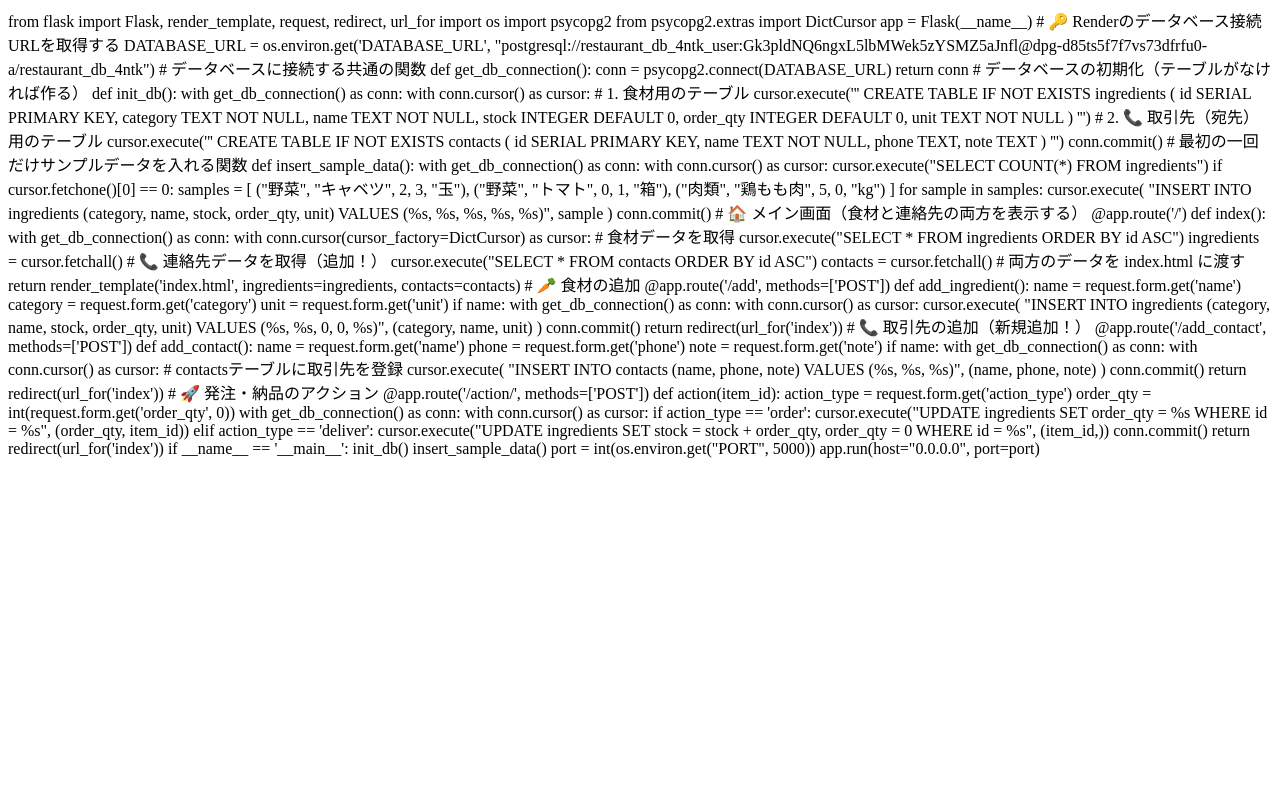
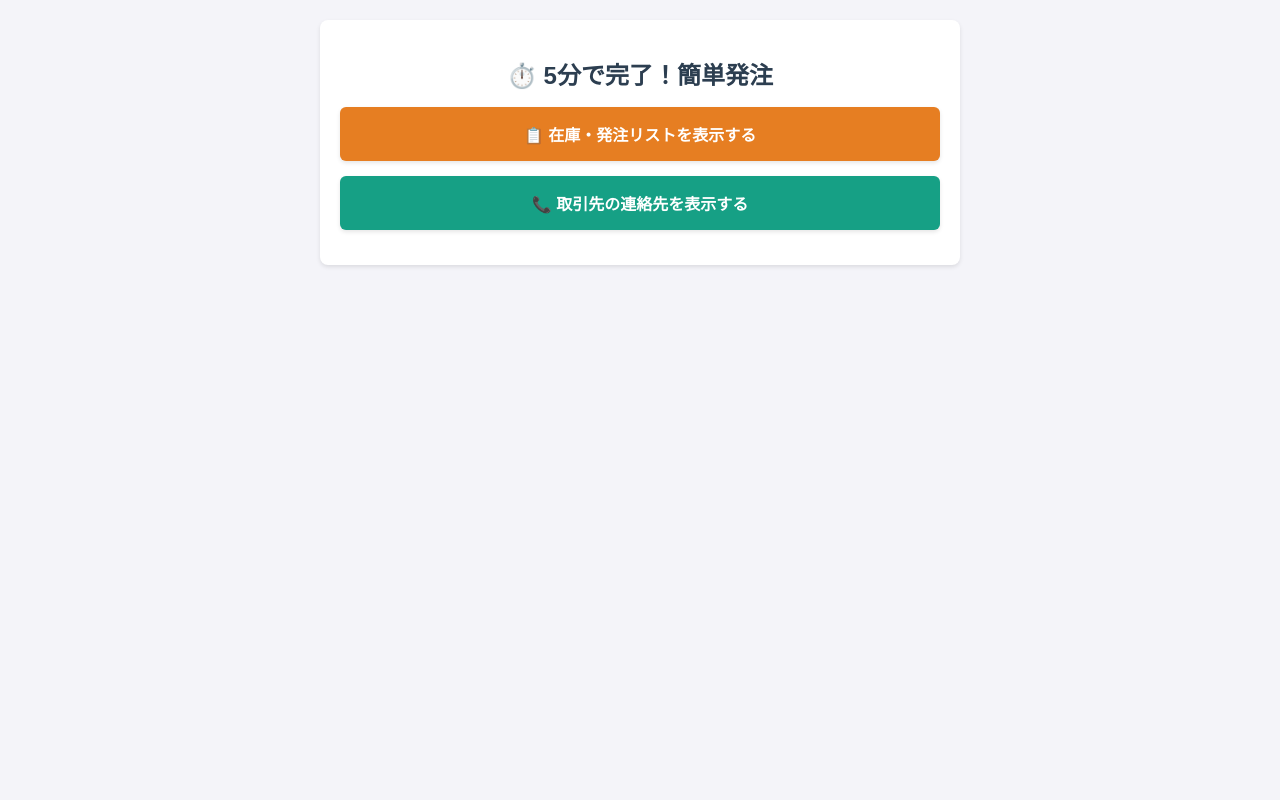
Before and after one commit to taikitaka/restaurant-app, a Flask app: page / in a window 1280 px wide. Run offline with Flask 3, Linux system fonts and the light colour scheme; a database or web service that is not in the repository returns one stand-in record (values such as "Sample title"); some libraries are stand-ins or nearby versions.

Commit message:
fix file mixup between app.py and index.html

```diff
--- a/app.py
+++ b/app.py
@@ -5,21 +5,17 @@ from psycopg2.extras import DictCursor
 
 app = Flask(__name__)
 
-# 🔑 Renderのデータベース接続URLを取得する（ローカル検証用のバックアップ付き）
-# 先ほどコピーした Internal Database URL を、"" の中（第二引数）に貼り付けてください！
+# 🔑 Renderのデータベース接続URL（田中さんのURLに設定済みです！）
 DATABASE_URL = os.environ.get('DATABASE_URL', "postgresql://restaurant_db_4ntk_user:Gk3pldNQ6ngxL5lbMWek5zYSMZ5aJnfl@dpg-d85ts5f7f7vs73dfrfu0-a/restaurant_db_4ntk")
 
-# データベースに接続する共通の関数
 def get_db_connection():
-    # PostgreSQLへの接続（辞書型でデータを扱えるように設定）
     conn = psycopg2.connect(DATABASE_URL)
     return conn
 
-# データベースの初期化（テーブルがなければ作る）
 def init_db():
     with get_db_connection() as conn:
         with conn.cursor() as cursor:
-            # 1. 食材用のテーブル（既存）
+            # 1. 食材用のテーブル
             cursor.execute('''
                 CREATE TABLE IF NOT EXISTS ingredients (
                     id SERIAL PRIMARY KEY,
@@ -30,19 +26,17 @@ def init_db():
                     unit TEXT NOT NULL
                 )
             ''')
-
-            # 2. 📞 取引先（宛先）用の新しいテーブルを追加！
+            # 2. 📞 取引先（宛先）用のテーブル
             cursor.execute('''
                 CREATE TABLE IF NOT EXISTS contacts (
                     id SERIAL PRIMARY KEY,
-                    name TEXT NOT NULL,        -- 取引先の名（〇〇八百屋 など）
-                    phone TEXT,                -- 電話番号
-                    note TEXT                  -- メモ（LINEのリンクや担当者名など）
+                    name TEXT NOT NULL,
+                    phone TEXT,
+                    note TEXT
                 )
             ''')
             conn.commit()
 
-# 最初の一回だけサンプルデータを入れる関数
 def insert_sample_data():
     with get_db_connection() as conn:
         with conn.cursor() as cursor:
@@ -63,11 +57,14 @@ def insert_sample_data():
 @app.route('/')
 def index():
     with get_db_connection() as conn:
-        # DictCursorを使って、sqlite3のRowと同じように辞書型で取得
         with conn.cursor(cursor_factory=DictCursor) as cursor:
             cursor.execute("SELECT * FROM ingredients ORDER BY id ASC")
             ingredients = cursor.fetchall()
-    return render_template('index.html', ingredients=ingredients)
+
+            cursor.execute("SELECT * FROM contacts ORDER BY id ASC")
+            contacts = cursor.fetchall()
+
+    return render_template('index.html', ingredients=ingredients, contacts=contacts)
 
 @app.route('/add', methods=['POST'])
 def add_ingredient():
@@ -78,10 +75,25 @@ def add_ingredient():
     if name:
         with get_db_connection() as conn:
             with conn.cursor() as cursor:
-                # SQLiteの '?' から PostgreSQLの '%s' へプレースホルダーを変更
                 cursor.execute(
                     "INSERT INTO ingredients (category, name, stock, order_qty, unit) VALUES (%s, %s, 0, 0, %s)",
                     (category, name, unit)
+                )
+                conn.commit()
+    return redirect(url_for('index'))
+
+@app.route('/add_contact', methods=['POST'])
+def add_contact():
+    name = request.form.get('name')
+    phone = request.form.get('phone')
+    note = request.form.get('note')
+
+    if name:
+        with get_db_connection() as conn:
+            with conn.cursor() as cursor:
+                cursor.execute(
+                    "INSERT INTO contacts (name, phone, note) VALUES (%s, %s, %s)",
+                    (name, phone, note)
                 )
                 conn.commit()
     return redirect(url_for('index'))
@@ -94,10 +106,8 @@ def action(item_id):
     with get_db_connection() as conn:
         with conn.cursor() as cursor:
             if action_type == 'order':
-                # 発注数を更新
                 cursor.execute("UPDATE ingredients SET order_qty = %s WHERE id = %s", (order_qty, item_id))
             elif action_type == 'deliver':
-                # 納品：在庫 ＝ 現在の在庫 ＋ 発注数、発注数を0に戻す
                 cursor.execute("UPDATE ingredients SET stock = stock + order_qty, order_qty = 0 WHERE id = %s", (item_id,))
             conn.commit()
 
@@ -106,6 +116,5 @@ def action(item_id):
 if __name__ == '__main__':
     init_db()
     insert_sample_data()
-    # Render環境のポートに自動対応させる設定
     port = int(os.environ.get("PORT", 5000))
     app.run(host="0.0.0.0", port=port)
--- a/templates/index.html
+++ b/templates/index.html
@@ -1,132 +1,176 @@
-from flask import Flask, render_template, request, redirect, url_for
-import os
-import psycopg2
-from psycopg2.extras import DictCursor
+<!DOCTYPE html>
+<html lang="ja">
+<head>
+    <meta charset="UTF-8">
+    <meta name="viewport" content="width=device-width, initial-scale=1.0">
+    <title>爆速発注アプリ</title>
+    <style>
+        body { font-family: sans-serif; margin: 20px; background-color: #f4f4f9; color: #333; }
+        .container { max-width: 600px; margin: 0 auto; background: white; padding: 20px; border-radius: 8px; box-shadow: 0 2px 4px rgba(0,0,0,0.1); }
+        h1 { text-align: center; font-size: 24px; color: #2c3e50; }
+        .add-form { background: #eef2f3; padding: 15px; border-radius: 6px; margin-top: 20px; margin-bottom: 20px; }
+        .add-form input, .add-form select, .add-form button { padding: 8px; margin-right: 5px; font-size: 14px; }
+        table { width: 100%; border-collapse: collapse; margin-top: 10px; }
+        th, td { padding: 12px; text-align: left; border-bottom: 1px solid #ddd; }
+        th { background-color: #f8f9fa; }
+        .qty-input { width: 60px; text-align: center; padding: 6px; font-size: 16px; }
+        .btn { padding: 8px 14px; border: none; border-radius: 4px; cursor: pointer; font-weight: bold; font-size: 14px; }
+        .btn-order { background-color: #3498db; color: white; }
+        .btn-deliver { background-color: #2ecc71; color: white; margin-left: 5px; }
+        .btn-add { background-color: #34495e; color: white; }
 
-app = Flask(__name__)
+        .btn-toggle {
+            width: 100%;
+            padding: 15px;
+            font-size: 16px;
+            background-color: #e67e22;
+            color: white;
+            border: none;
+            border-radius: 6px;
+            cursor: pointer;
+            font-weight: bold;
+            margin-bottom: 15px;
+            box-shadow: 0 2px 4px rgba(0,0,0,0.1);
+        }
+        .btn-toggle-contact {
+            background-color: #16a085;
+        }
+        .hidden-list {
+            display: none;
+        }
+    </style>
+</head>
+<body>
 
-# 🔑 Renderのデータベース接続URLを取得する
-DATABASE_URL = os.environ.get('DATABASE_URL', "postgresql://restaurant_db_4ntk_user:Gk3pldNQ6ngxL5lbMWek5zYSMZ5aJnfl@dpg-d85ts5f7f7vs73dfrfu0-a/restaurant_db_4ntk")
+<div class="container">
+    <h1>⏱️ 5分で完了！簡単発注</h1>
 
-# データベースに接続する共通の関数
-def get_db_connection():
-    conn = psycopg2.connect(DATABASE_URL)
-    return conn
+    <button type="button" class="btn-toggle" onclick="toggleSection('list-container')">📋 在庫・発注リストを表示する</button>
 
-# データベースの初期化（テーブルがなければ作る）
-def init_db():
-    with get_db_connection() as conn:
-        with conn.cursor() as cursor:
-            # 1. 食材用のテーブル
-            cursor.execute('''
-                CREATE TABLE IF NOT EXISTS ingredients (
-                    id SERIAL PRIMARY KEY,
-                    category TEXT NOT NULL,
-                    name TEXT NOT NULL,
-                    stock INTEGER DEFAULT 0,
-                    order_qty INTEGER DEFAULT 0,
-                    unit TEXT NOT NULL
-                )
-            ''')
+    <div id="list-container" class="hidden-list">
+        <table>
+            <thead>
+                <tr>
+                    <th>食材名</th>
+                    <th>在庫</th>
+                    <th>発注数</th>
+                    <th>アクション</th>
+                </tr>
+            </thead>
+            <tbody>
+                {% for item in ingredients %}
+                <tr>
+                    <td>
+                        <strong>{{ item.name }}</strong><br>
+                        <small style="color: #888;">{{ item.category }}</small>
+                    </td>
+                    <td>{{ item.stock }} {{ item.unit }}</td>
+                    <td>
+                        <input type="number" id="qty-{{ item.id }}" value="{{ item.order_qty }}" class="qty-input" min="0"> {{ item.unit }}
+                    </td>
+                    <td>
+                        <button type="button" class="btn btn-order" onclick="shareOrder('{{ item.name }}', '{{ item.id }}', '{{ item.unit }}')">🚀 発注</button>
 
-            # 2. 📞 取引先（宛先）用のテーブル
-            cursor.execute('''
-                CREATE TABLE IF NOT EXISTS contacts (
-                    id SERIAL PRIMARY KEY,
-                    name TEXT NOT NULL,
-                    phone TEXT,
-                    note TEXT
-                )
-            ''')
-            conn.commit()
+                        <form action="/action/{{ item.id }}" method="POST" style="display: inline;">
+                            <input type="hidden" name="order_qty" value="1">
+                            <button type="submit" name="action_type" value="deliver" class="btn btn-deliver">納品</button>
+                        </form>
+                    </td>
+                </tr>
+                {% endfor %}
+            </tbody>
+        </table>
 
-# 最初の一回だけサンプルデータを入れる関数
-def insert_sample_data():
-    with get_db_connection() as conn:
-        with conn.cursor() as cursor:
-            cursor.execute("SELECT COUNT(*) FROM ingredients")
-            if cursor.fetchone()[0] == 0:
-                samples = [
-                    ("野菜", "キャベツ", 2, 3, "玉"),
-                    ("野菜", "トマト", 0, 1, "箱"),
-                    ("肉類", "鶏もも肉", 5, 0, "kg")
-                ]
-                for sample in samples:
-                    cursor.execute(
-                        "INSERT INTO ingredients (category, name, stock, order_qty, unit) VALUES (%s, %s, %s, %s, %s)",
-                        sample
-                    )
-                conn.commit()
+        <div class="add-form">
+            <h3>食材の追加</h3>
+            <form action="/add" method="POST">
+                <select name="category">
+                    <option value="野菜">野菜</option>
+                    <option value="肉類">肉類</option>
+                    <option value="調味料">調味料</option>
+                </select>
+                <input type="text" name="name" placeholder="食材名（例: 玉ねぎ）" required>
+                <input type="text" name="unit" placeholder="単位（例: 個）" style="width: 80px;" required>
+                <button type="submit" class="btn btn-add">追加</button>
+            </form>
+        </div>
+    </div>
 
-# 🏠 メイン画面（食材と連絡先の両方を表示する）
-@app.route('/')
-def index():
-    with get_db_connection() as conn:
-        with conn.cursor(cursor_factory=DictCursor) as cursor:
-            # 食材データを取得
-            cursor.execute("SELECT * FROM ingredients ORDER BY id ASC")
-            ingredients = cursor.fetchall()
+    <button type="button" class="btn-toggle btn-toggle-contact" onclick="toggleSection('contact-container')">📞 取引先の連絡先を表示する</button>
 
-            # 📞 連絡先データを取得（追加！）
-            cursor.execute("SELECT * FROM contacts ORDER BY id ASC")
-            contacts = cursor.fetchall()
+    <div id="contact-container" class="hidden-list">
+        <table>
+            <thead>
+                <tr>
+                    <th>取引先名</th>
+                    <th>電話番号</th>
+                    <th>メモ（担当者・LINE等）</th>
+                </tr>
+            </thead>
+            <tbody>
+                {% for contact in contacts %}
+                <tr>
+                    <td><strong>{{ contact.name }}</strong></td>
+                    <td>
+                        {% if contact.phone %}
+                            <a href="tel:{{ contact.phone }}">{{ contact.phone }}</a>
+                        {% else %}
+                            <span style="color: #ccc;">未登録</span>
+                        {% endif %}
+                    </td>
+                    <td><small style="color: #555;">{{ contact.note or '' }}</small></td>
+                </tr>
+                {% endfor %}
+            </tbody>
+        </table>
 
-    # 両方のデータを index.html に渡す
-    return render_template('index.html', ingredients=ingredients, contacts=contacts)
+        <div class="add-form">
+            <h3>取引先の追加</h3>
+            <form action="/add_contact" method="POST">
+                <input type="text" name="name" placeholder="取引先名（例: 〇〇八百屋）" required style="width: 140px;">
+                <input type="tel" name="phone" placeholder="電話番号" style="width: 110px;">
+                <input type="text" name="note" placeholder="メモ（LINEリンクなど）" style="width: 150px;">
+                <button type="submit" class="btn btn-add">登録</button>
+            </form>
+        </div>
+    </div>
+</div>
 
-# 🥕 食材の追加
-@app.route('/add', methods=['POST'])
-def add_ingredient():
-    name = request.form.get('name')
-    category = request.form.get('category')
-    unit = request.form.get('unit')
+<script>
+function toggleSection(elementId) {
+    var container = document.getElementById(elementId);
+    if (container.classList.contains('hidden-list')) {
+        container.classList.remove('hidden-list');
+    } else {
+        container.classList.add('hidden-list');
+    }
+}
 
-    if name:
-        with get_db_connection() as conn:
-            with conn.cursor() as cursor:
-                cursor.execute(
-                    "INSERT INTO ingredients (category, name, stock, order_qty, unit) VALUES (%s, %s, 0, 0, %s)",
-                    (category, name, unit)
-                )
-                conn.commit()
-    return redirect(url_for('index'))
+function shareOrder(name, id, unit) {
+    var qtyInput = document.getElementById('qty-' + id);
+    var qty = qtyInput ? qtyInput.value : 0;
 
-# 📞 取引先の追加（新規追加！）
-@app.route('/add_contact', methods=['POST'])
-def add_contact():
-    name = request.form.get('name')
-    phone = request.form.get('phone')
-    note = request.form.get('note')
+    if (parseInt(qty) <= 0) {
+        alert('発注数を1以上にしてください！');
+        return;
+    }
 
-    if name:
-        with get_db_connection() as conn:
-            with conn.cursor() as cursor:
-                # contactsテーブルに取引先を登録
-                cursor.execute(
-                    "INSERT INTO contacts (name, phone, note) VALUES (%s, %s, %s)",
-                    (name, phone, note)
-                )
-                conn.commit()
-    return redirect(url_for('index'))
+    var textMessage = "【発注依頼】\n以下の食材の発注をお願いします。\n\n・" + name + " ： " + qty + " " + unit + "\n\nよろしくお願いします。";
 
-# 🚀 発注・納品のアクション
-@app.route('/action/<int:item_id>', methods=['POST'])
-def action(item_id):
-    action_type = request.form.get('action_type')
-    order_qty = int(request.form.get('order_qty', 0))
+    if (navigator.share) {
+        navigator.share({
+            title: '食材発注',
+            text: textMessage
+        })
+        .then(() => console.log('シェア成功！'))
+        .catch((error) => console.log('シェアキャンセル', error));
+    } else {
+        navigator.clipboard.writeText(textMessage).then(function() {
+            alert('このブラウザは直接シェアに対応していません。\n発注文章をコピーしましたので、LINE等に貼り付けてください！\n\n' + textMessage);
+        });
+    }
+}
+</script>
 
-    with get_db_connection() as conn:
-        with conn.cursor() as cursor:
-            if action_type == 'order':
-                cursor.execute("UPDATE ingredients SET order_qty = %s WHERE id = %s", (order_qty, item_id))
-            elif action_type == 'deliver':
-                cursor.execute("UPDATE ingredients SET stock = stock + order_qty, order_qty = 0 WHERE id = %s", (item_id,))
-            conn.commit()
-
-    return redirect(url_for('index'))
-
-if __name__ == '__main__':
-    init_db()
-    insert_sample_data()
-    port = int(os.environ.get("PORT", 5000))
-    app.run(host="0.0.0.0", port=port)
+</body>
+</html>
```
